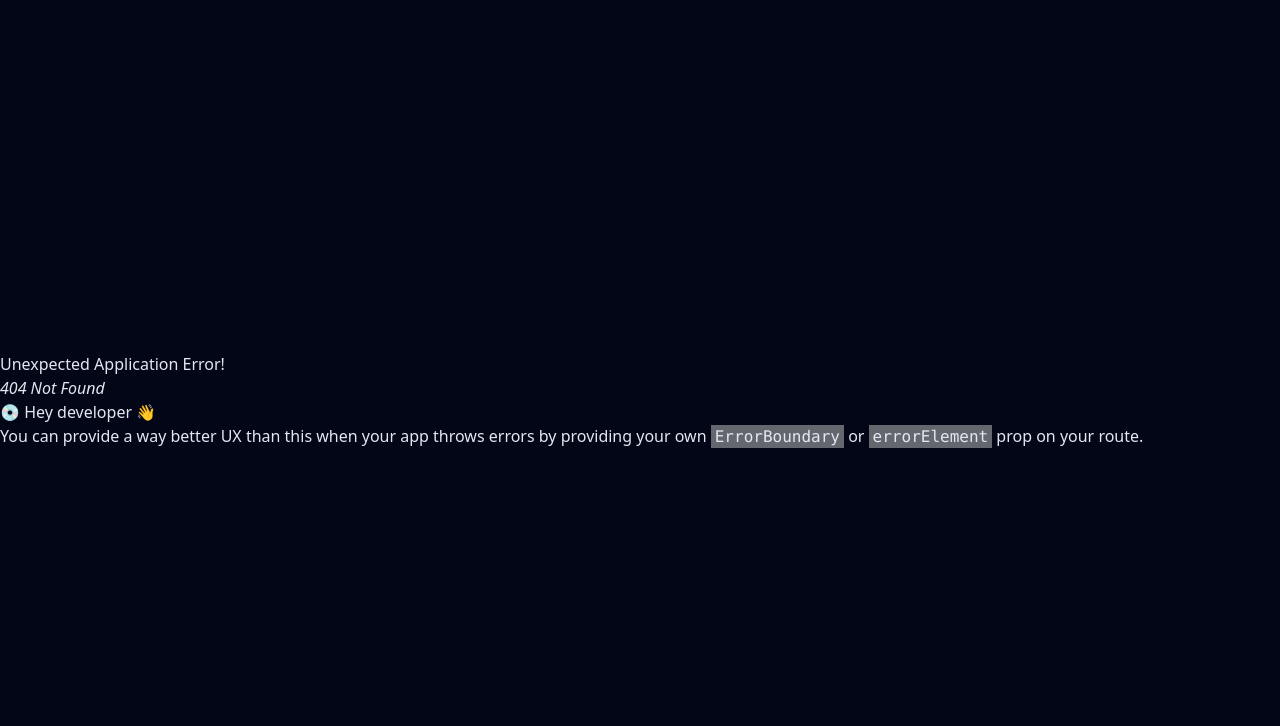
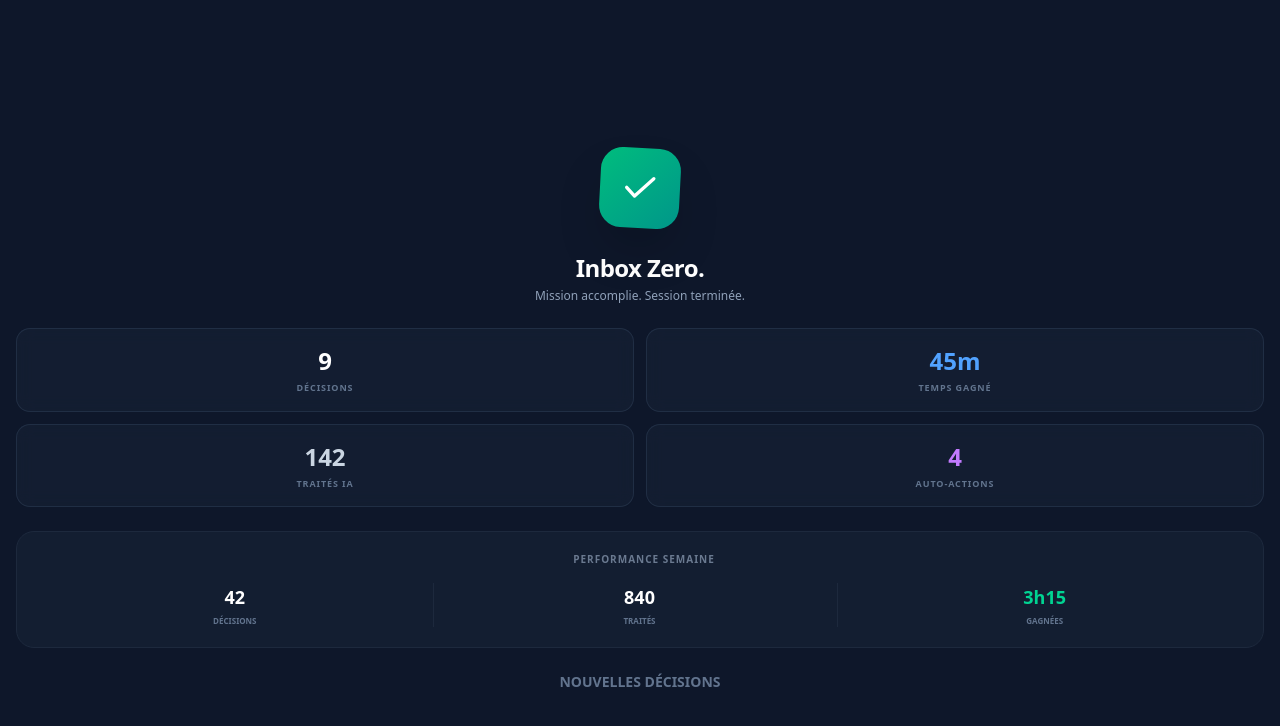
Before and after one commit to Gael-dr/dispatch, a React (Vite) app: page /dashboard in a window 1280 px wide. Before the commit this address had no page. Shown: the top 726 px of the page. Built offline with nearby package versions, Linux system fonts and the light colour scheme.

Commit message:
GA: feat: add Dashboard component with performance and statistics cards; update router to include dashboard path

```diff
--- a/src/app/router.tsx
+++ b/src/app/router.tsx
@@ -1,3 +1,4 @@
+import Dashboard from '@/pages/Dashboard'
 import Decisions from '@/pages/Decisions'
 import Home from '@/pages/Home'
 import { createBrowserRouter } from 'react-router-dom'
@@ -11,4 +12,8 @@ export const router = createBrowserRouter([
     path: '/decisions',
     element: <Decisions />,
   },
+  {
+    path: '/dashboard',
+    element: <Dashboard />,
+  },
 ])
--- /dev/null
+++ b/src/pages/Dashboard.tsx
@@ -0,0 +1,56 @@
+import DashboardPerfCard from '@/shared/ui/DashboardPerfCard'
+import DashboardStatCard from '@/shared/ui/DashboardStatCard'
+import { CheckIcon } from 'lucide-react'
+import { Link } from 'react-router-dom'
+
+export default function Dashboard() {
+  return (
+    <main
+      className="flex flex-col h-screen w-screen px-4 pt-10 overflow-hidden"
+      style={{ backgroundColor: 'oklch(0.2069 0.0403 263.99)' }}
+    >
+      <section className="flex flex-col items-center justify-center h-full">
+        <div className="relative mb-6 shrink-0">
+          <div className="w-20 h-20 bg-linear-to-br from-emerald-500 to-teal-600 rounded-3xl flex items-center justify-center relative shadow-2xl rotate-3">
+            <CheckIcon className="w-10 h-10 text-white rotate--3" />
+          </div>
+        </div>
+        <h1 className="text-2xl font-extrabold tracking-tight text-white mb-1">
+          Inbox Zero.
+        </h1>
+        <p className="text-slate-400 mb-6 text-xs">
+          Mission accomplie. Session terminée.
+        </p>
+        <div className="grid grid-cols-2 gap-3 w-full mb-6 shrink-0">
+          <DashboardStatCard
+            numStat={9}
+            textStat="DÉCISIONS"
+            color="text-white"
+          />
+          <DashboardStatCard
+            numStat={45}
+            suffix="m"
+            textStat="TEMPS GAGNÉ"
+            color="text-blue-400"
+          />
+          <DashboardStatCard
+            numStat={142}
+            textStat="TRAITÉS IA"
+            color="text-slate-300"
+          />
+          <DashboardStatCard
+            numStat={4}
+            textStat="AUTO-ACTIONS"
+            color="text-purple-400"
+          />
+        </div>
+        <DashboardPerfCard />
+        <Link to="/">
+          <p className="uppercase text-sm font-bold text-slate-500">
+            NOUVELLES DÉCISIONS
+          </p>
+        </Link>
+      </section>
+    </main>
+  )
+}
--- /dev/null
+++ b/src/shared/ui/DashboardPerfCard.tsx
@@ -0,0 +1,66 @@
+import React from 'react'
+
+export type PerfMetric = {
+  label: string
+  value: React.ReactNode
+  valueClassName?: string
+}
+
+export type DashboardPerfCardProps = {
+  title?: string
+  metrics?: PerfMetric[]
+  className?: string
+}
+
+const defaultMetrics: PerfMetric[] = [
+  { label: 'Décisions', value: 42 },
+  { label: 'Traités', value: 840 },
+  { label: 'Gagnées', value: '3h15', valueClassName: 'text-emerald-400' },
+]
+
+export default function DashboardPerfCard({
+  title = 'Performance Semaine',
+  metrics = defaultMetrics,
+  className = '',
+}: DashboardPerfCardProps) {
+  const cols = Math.min(Math.max(metrics.length, 1), 4) // clamp entre 1 et 4
+  const colsClass = [
+    '',
+    'grid-cols-1',
+    'grid-cols-2',
+    'grid-cols-3',
+    'grid-cols-4',
+  ][cols]
+  const hasDivider = metrics.length > 1
+
+  return (
+    <div
+      className={`w-full bg-slate-800/40 rounded-2xl p-5 border border-slate-800 mb-6 shrink-0 ${className}`}
+    >
+      <div className="flex items-center justify-center gap-2 mb-4 opacity-70">
+        <i className="ph-fill ph-calendar-check text-slate-400"></i>
+        <span className="text-[10px] text-slate-400 uppercase tracking-widest font-bold">
+          {title}
+        </span>
+      </div>
+
+      <div
+        className={`grid ${colsClass} gap-2 ${hasDivider ? 'divide-x divide-slate-800' : ''}`}
+      >
+        {metrics.map((m, i) => (
+          <div key={i} className="flex flex-col items-center">
+            <div
+              // appliquer la couleur personnalisée si fournie, sinon fallback sur text-white
+              className={`text-lg font-bold ${m.valueClassName ?? 'text-white'}`}
+            >
+              {m.value}
+            </div>
+            <div className="text-[8px] text-slate-500 uppercase font-bold mt-1">
+              {m.label}
+            </div>
+          </div>
+        ))}
+      </div>
+    </div>
+  )
+}
--- /dev/null
+++ b/src/shared/ui/DashboardStatCard.tsx
@@ -0,0 +1,23 @@
+import { cn } from '@/lib/utils'
+export default function DashboardStatCard({
+  numStat,
+  textStat,
+  color,
+  suffix = '',
+}: {
+    numStat: number
+    textStat: string
+    color?: string
+    suffix?: string
+}) {
+  return (
+    <div className="bg-slate-800/40 p-4 rounded-xl border border-slate-700/50 backdrop-blur-sm flex flex-col items-center justify-center">
+      <div className={cn("text-2xl font-bold mb-1", color ?? "text-white")} id="stat-decisions">
+      {numStat}{suffix}
+      </div>
+      <div className="text-[9px] text-slate-500 uppercase tracking-widest font-bold">
+      {textStat}
+      </div>
+    </div>
+  )
+}
```
